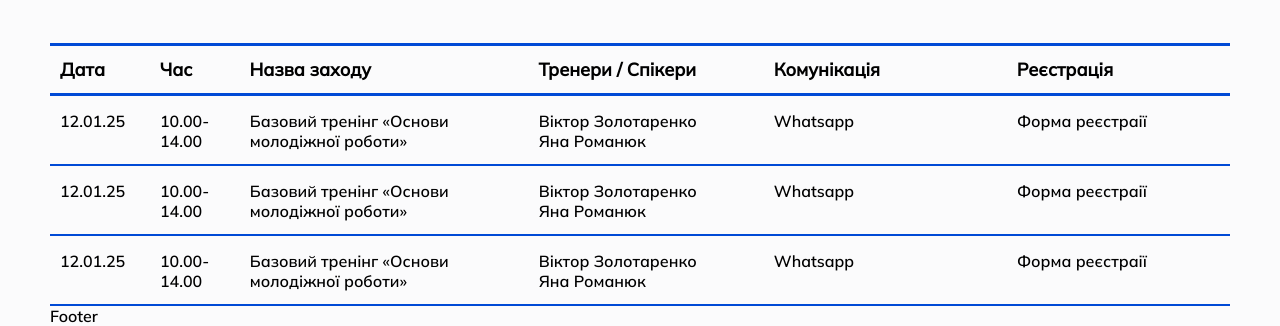
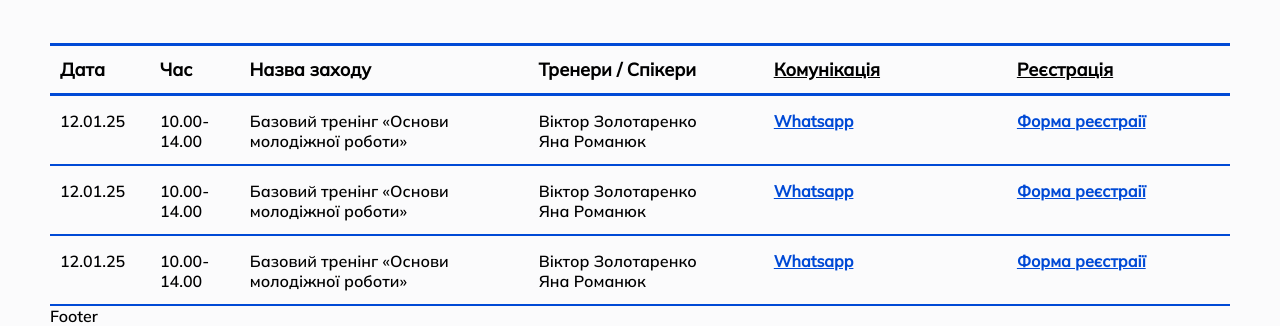
Before and after one commit to zsline/aywu, a website: page src/calendar.html in a window 1280 px wide. Shown: the part 487-813 px from the top of the page. Drawn offline with nearby package versions, Linux system fonts and the light colour scheme; files that its build step writes are made by us from their sources; files whose address does not match are found by name.

Commit message:
link calendar

```diff
--- a/src/scss/style.scss
+++ b/src/scss/style.scss
@@ -277,6 +277,12 @@ h3 {
 }
 .row-line__chat, .row-line_link {
     width: 224px;
+    color: #004AD6;
+    font-weight: 700;
+    text-decoration: underline;
+}
+.row-title .row-line__chat, .row-title .row-line_link{
+    color: #000;
 }
 .row-title {
     position: relative;
```
Also changed, not shown: dist/css/style.css, dist/css/style.min.css.
